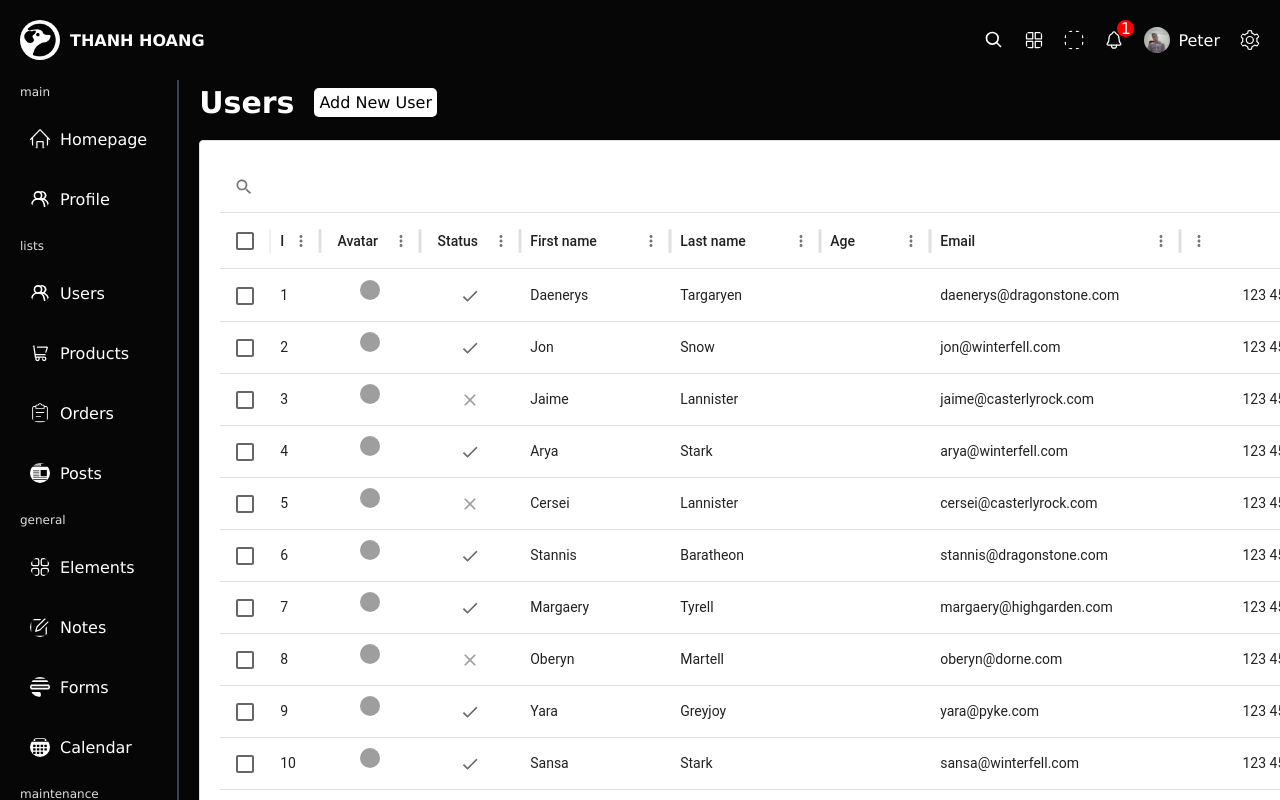
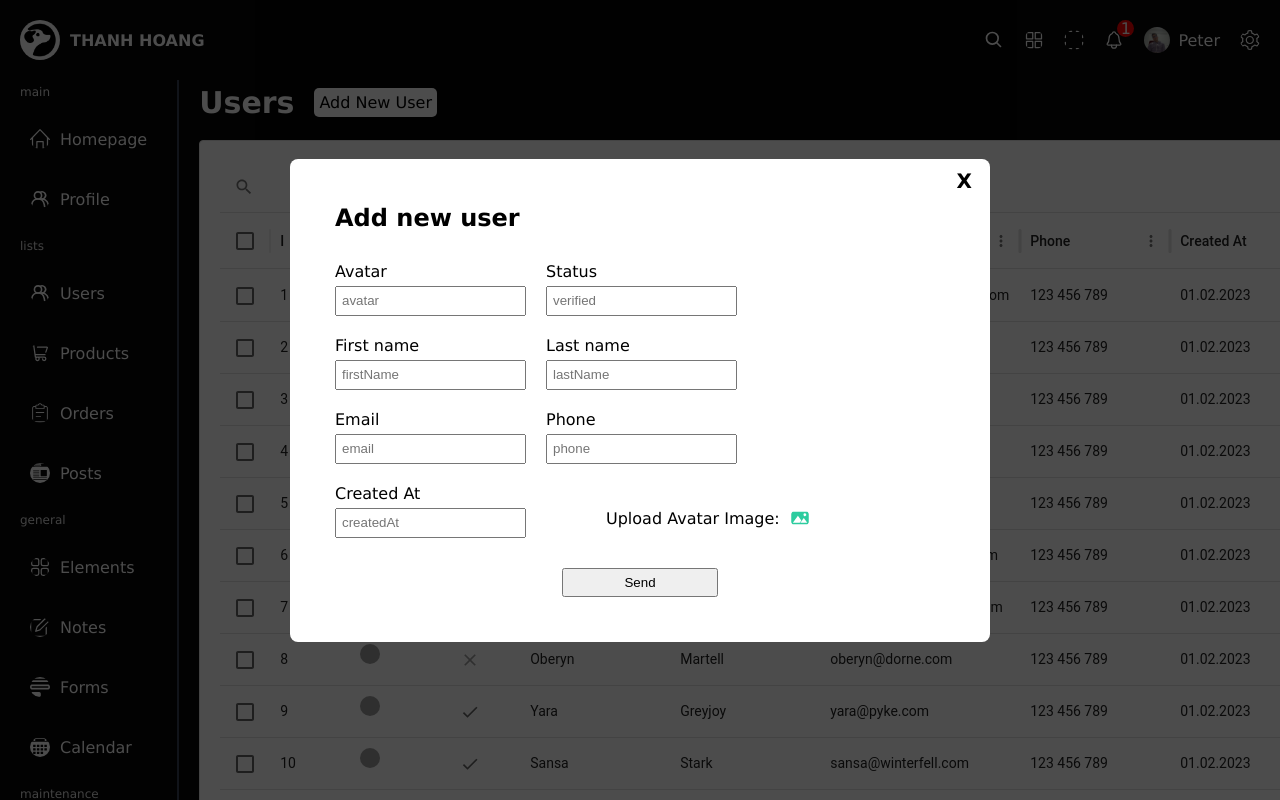
Before and after one commit to ThanhHoang15/admin-dashboard-react, a React (Vite) app in the folder admin-dashboard-react/: page /users in a window 1280 px wide. Both pictures are taken after a click on the element "Add New User". Shown: the top 800 px of the page. Built offline with nearby package versions, Linux system fonts and the light colour scheme; grey boxes are pictures that could not be loaded.

Commit message:
add modal

```diff
--- a/admin-dashboard-react/src/components/addUser/Adduser.tsx
+++ b/admin-dashboard-react/src/components/addUser/Adduser.tsx
@@ -9,40 +9,42 @@ type Props = {
 }
 
 
-
-export const Adduser = (props : Props) => {
-
-     const handleSubmit = (e: FormEvent<HTMLFormElement>) =>{
+export const Adduser = (props: Props) => {
+    const handleSubmit = (e: FormEvent<HTMLFormElement>) => {
         e.preventDefault();
-
     }
-
     return (
-
-
-
         <div className="addUser">
             <div className="modal">
-            <div className="close" onClick={() => props.setOpen(false)}>x</div>
-            <div className="label">Add new user</div>
-        <form action="" className="newUserinfo" onSubmit={handleSubmit}>
+                <div className="close" onClick={() => props.setOpen(false)}>X</div>
+                <div className="title">Add new user</div>
+                <form action="" className="newUserInfo" onSubmit={handleSubmit}>
+                    <div className="allField">
                         {props.column.filter(filter => {
-                    return(
+                            return (
                                 filter.headerName != "ID" && filter.headerName != "Action" && filter.headerName != "Age"
                             );
                         }
                         ).map(column => {
-                    return(
-
-                      <div className="item" key={column.field}>
+                            return (
+                                <div className="userBox" key={column.field}>
                                     <div className="label"> {column.headerName}</div>
-                            <input name={column.field} type= {column.type} placeholder= {column.field} className="userInput" />
-
+                                    <input name={column.field} type={column.type} placeholder={column.field} className="userInput" />
 
                                 </div>
+
                             );
                         }
                         )}
+                        <label className="uploadImg">
+                            <div>Upload Avatar Image:</div>
+                            <img src="img.svg" alt="" />
+                            <input type="file" accept="image*"   style={{display: "none"}}  />
+                        </label>
+                    </div>
+
+
+
                     <button> Send </button>
                 </form>
             </div>
--- a/admin-dashboard-react/src/components/addUser/addUser.scss
+++ b/admin-dashboard-react/src/components/addUser/addUser.scss
@@ -1,7 +1,81 @@
-.modal{
-    position: fixed;
-    background-color: rgb(9, 9, 9);
-    padding: 40px 200px;
+.addUser {
+  position: fixed;
+  top: 0;
+  left: 0;
+  width: 100vw;
+  height: 100vh;
+
+  display: flex;
+  align-items: center;
+  justify-content: center;
+
+  background-color: rgba(0, 0, 0, 0.7);
+  z-index: 999;
+
+  .modal {
+    width: 700px;
+    background-color: #ffffff;
+    color: rgb(0, 0, 0);
+    padding: 45px;
+    border-radius: 8px;
+    position: relative;
+
+    display: flex;
+    flex-direction: column;
+    gap: 30px;
+
+    .close {
+      position: absolute;
+      right: 18px;
+      top: 10px;
+      font-weight: bold;
+      font-size: 20px;
+      cursor: pointer;
+
+      &:hover {
+        color: rgb(180, 180, 180);
+      }
+    }
+    .title {
+      font-size: 24px;
+      font-weight: bold;
+    }
+    .allField {
+        display: flex;
+        flex-wrap: wrap;
+        gap: 20px;
+        input{
+        height: 30px;
+        padding: 5px;
+        margin-top: 5px;
+      }
+      .uploadImg{
+      display: flex;
+      align-items: center;
+      gap: 10px;
+      padding-top: 15px;
+      padding-left: 60px;
 
 
+    }
+  }
+
+  button{
+    padding: 5px 60px;
+    margin-top: 30px;
+    display: flex;
+    margin-left: auto;
+    margin-right: auto;
+    cursor: pointer;
+    &:hover{
+      background-color: #f4eeff;
+      transition:5ms;
+    }
+  }
+
+
+
+
+
+  }
 }
--- a/admin-dashboard-react/src/pages/users/Users.tsx
+++ b/admin-dashboard-react/src/pages/users/Users.tsx
@@ -48,19 +48,11 @@ const columns: GridColDef[] = [
     editable: true,
     type: "string",
   },
-  {
-    field: "age",
-    headerName: "Age", // adjust width of age column here
-    type: "number",
-    width: 110,
-    editable: true,
-    align: "left", // adjust data left right center
-    headerAlign: "left", // adjust header left right center
-  },
+
   {
     field: "email",
     headerName: "Email",
-    width: 250, // adjust width of last name column here
+    width: 200, // adjust width of last name column here
     type: "string",
     editable: true,
   },
@@ -70,6 +62,8 @@ const columns: GridColDef[] = [
     width: 150, // adjust width of last name column here
     editable: true,
     type: "number",
+    headerAlign:"left",
+    align:"left",
   },
   {
     field: "createdAt",
@@ -80,7 +74,7 @@ const columns: GridColDef[] = [
   {
     field: "action",
     headerName: "Action",
-    width: 250,
+    width: 200,
     renderCell: (params) => {
       return (
         <div className="action">
--- a/admin-dashboard-react/src/pages/users/users.scss
+++ b/admin-dashboard-react/src/pages/users/users.scss
@@ -17,6 +17,10 @@
     color: black;
     padding: 5px;
     border-radius: 5px;
+    cursor: pointer;
+    &:hover{
+      background-color: rgb(211, 226, 255);
+    }
   }
 }
 
```
Lines whose indentation alone changed are shown as unchanged.
